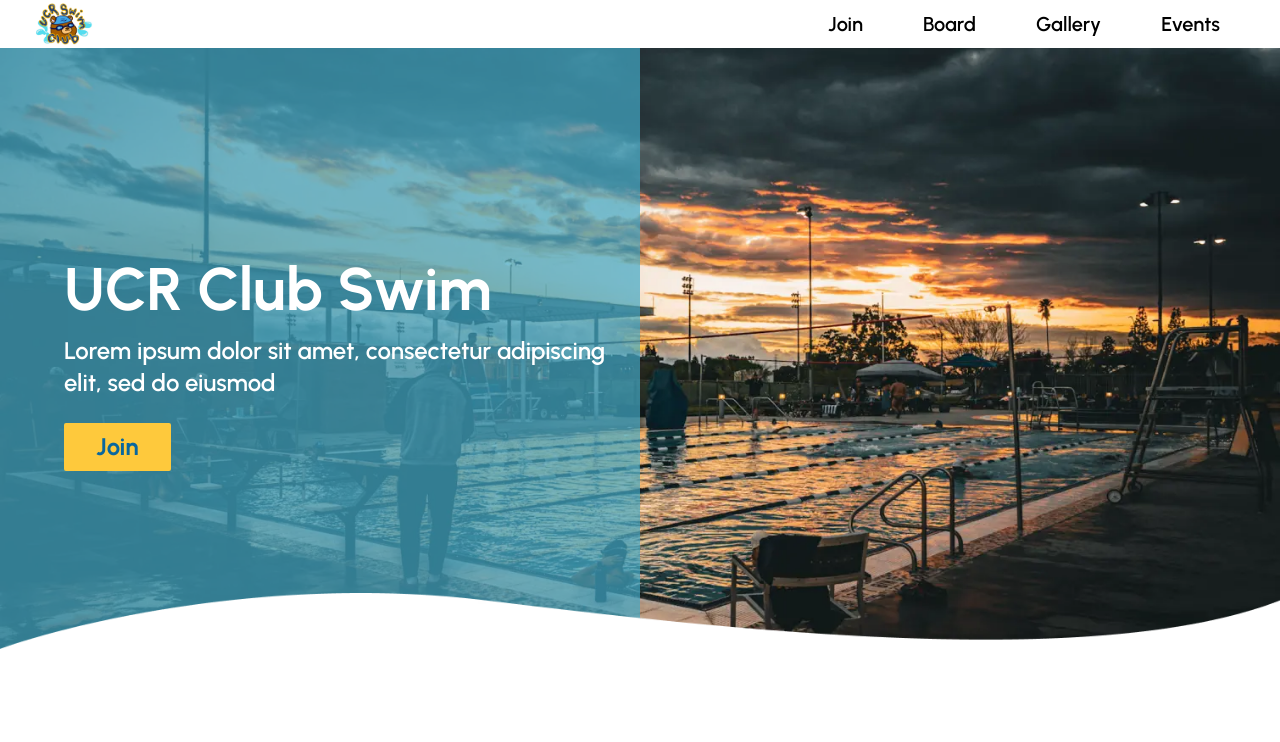
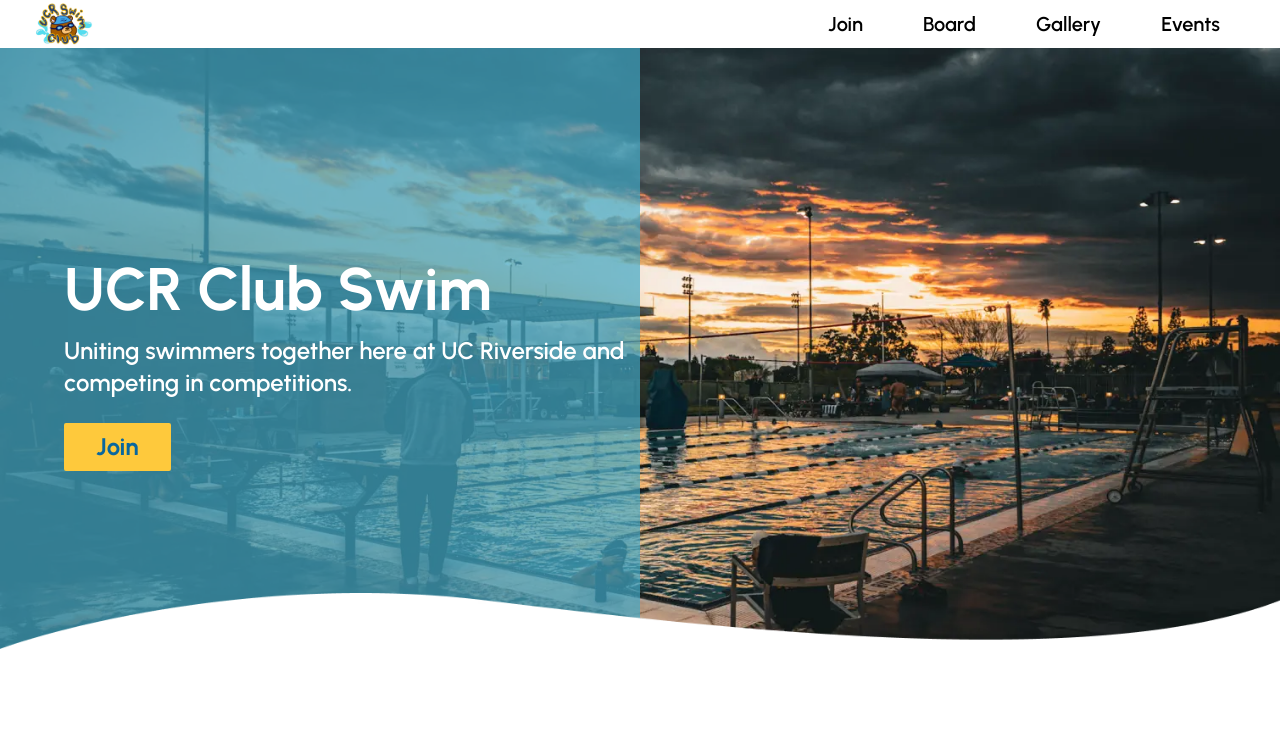
Before and after one commit to acm-ucr/ucr-swim-website, a Next.js app: page / in a window 1280 px wide. Shown: the top 742 px of the page. Built offline with nearby package versions, Linux system fonts and the light colour scheme; what tailwindcss-animated would draw is missing.

Commit message:
removed lorem ipsum

```diff
--- a/src/components/home/Connected.jsx
+++ b/src/components/home/Connected.jsx
@@ -20,7 +20,7 @@ const Connected = () => {
           inView && "animate-fade-down animate-delay-200"
         } text-swim-yellow mb-[2%] text-sm md:text-2xl 2xl:text-3xl`}
       >
-        Lorem ipsum dolor sit amet
+        Get involved with UCR Swim Club!
       </p>
 
       <div
--- a/src/components/home/Landing.jsx
+++ b/src/components/home/Landing.jsx
@@ -16,8 +16,8 @@ const Landing = () => {
           UCR Club Swim
         </p>
         <p className="font-semibold text-white text-xs md:text-2xl">
-          Lorem ipsum dolor sit amet, consectetur adipiscing elit, sed do
-          eiusmod
+          Uniting swimmers together here at UC Riverside and competing in
+          competitions.
         </p>
         <Button link="/join" text="Join" color="text-swim-blue-400" />
       </div>
--- a/src/components/join/Info.jsx
+++ b/src/components/join/Info.jsx
@@ -19,7 +19,7 @@ const Info = () => {
               inView && "animate-fade-right animate-duration-[800ms]"
             } text-swim-yellow text-lg md:text-2xl`}
           >
-            Lorem ipsum dolor sit
+            Get Involved
           </p>
           <p
             className={`${
```
